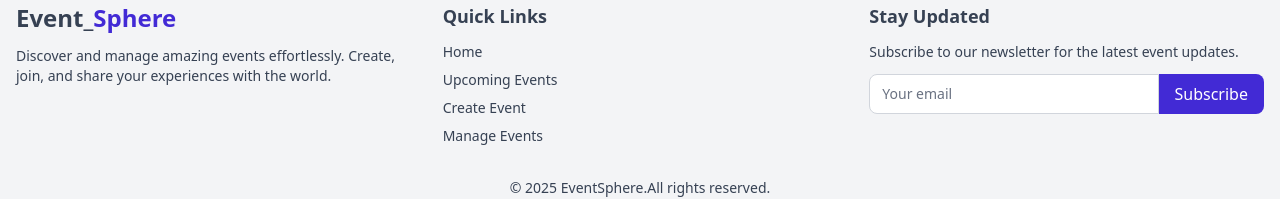
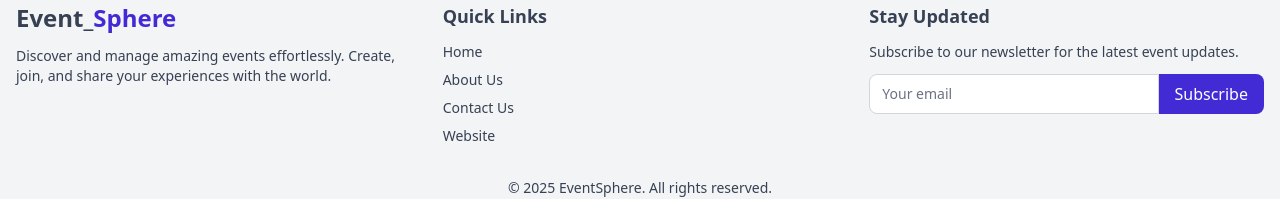
Before and after one commit to Yeasinoncode98/social-development-event-client, a React (Vite) app: page / in a window 1280 px wide. Shown: the part 4820-5019 px from the top of the page. Built offline with nearby package versions, Linux system fonts and the light colour scheme; no server answers.

Commit message:
Added footer

```diff
--- a/src/components/Footer.jsx
+++ b/src/components/Footer.jsx
@@ -37,28 +37,34 @@ const Footer = () => {
               </Link>
             </li>
             <li>
-              <Link
-                to="/upcoming-events"
+              <a
+                href="https://mohonsharif.com/yeasinarafat-portfolio"
+                target="_blank"
+                rel="noopener noreferrer"
                 className="hover:text-primary transition"
               >
-                Upcoming Events
-              </Link>
+                About Us
+              </a>
             </li>
             <li>
-              <Link
-                to="/create-event"
+              <a
+                href="https://wa.me/8801627800198"
+                target="_blank"
+                rel="noopener noreferrer"
                 className="hover:text-primary transition"
               >
-                Create Event
-              </Link>
+                Contact Us
+              </a>
             </li>
             <li>
-              <Link
-                to="/manage-events"
+              <a
+                href="https://redwine1207.my.canva.site/"
+                target="_blank"
+                rel="noopener noreferrer"
                 className="hover:text-primary transition"
               >
-                Manage Events
-              </Link>
+                Website
+              </a>
             </li>
           </ul>
         </div>
@@ -92,11 +98,11 @@ const Footer = () => {
 
       {/* Bottom Footer */}
       <div
-        className={`text-center mt-8 text-sm  ${
+        className={`text-center mt-8 text-sm ${
           theme === "dark" ? "border-gray-800" : "border-gray-200"
         }`}
       >
-        <p>© {new Date().getFullYear()} EventSphere.All rights reserved.</p>
+        <p>© {new Date().getFullYear()} EventSphere. All rights reserved.</p>
       </div>
     </footer>
   );
```
